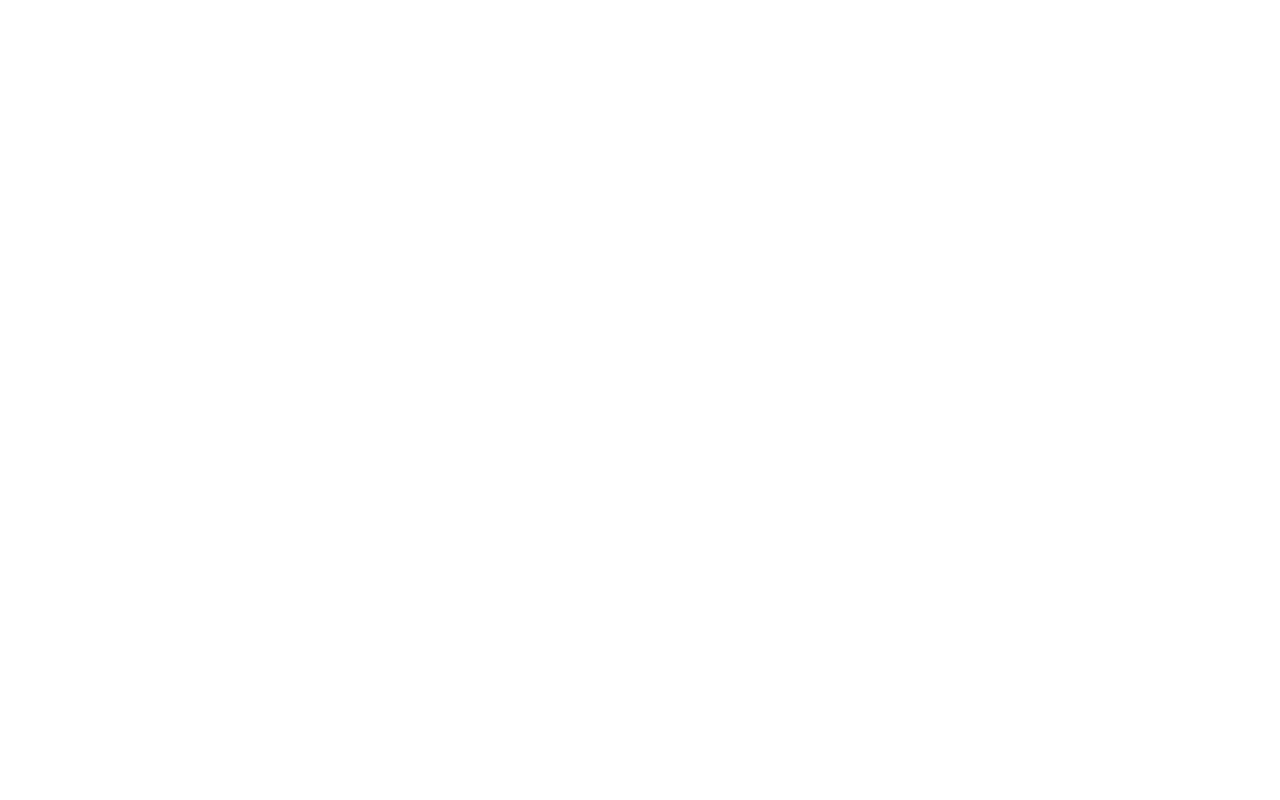
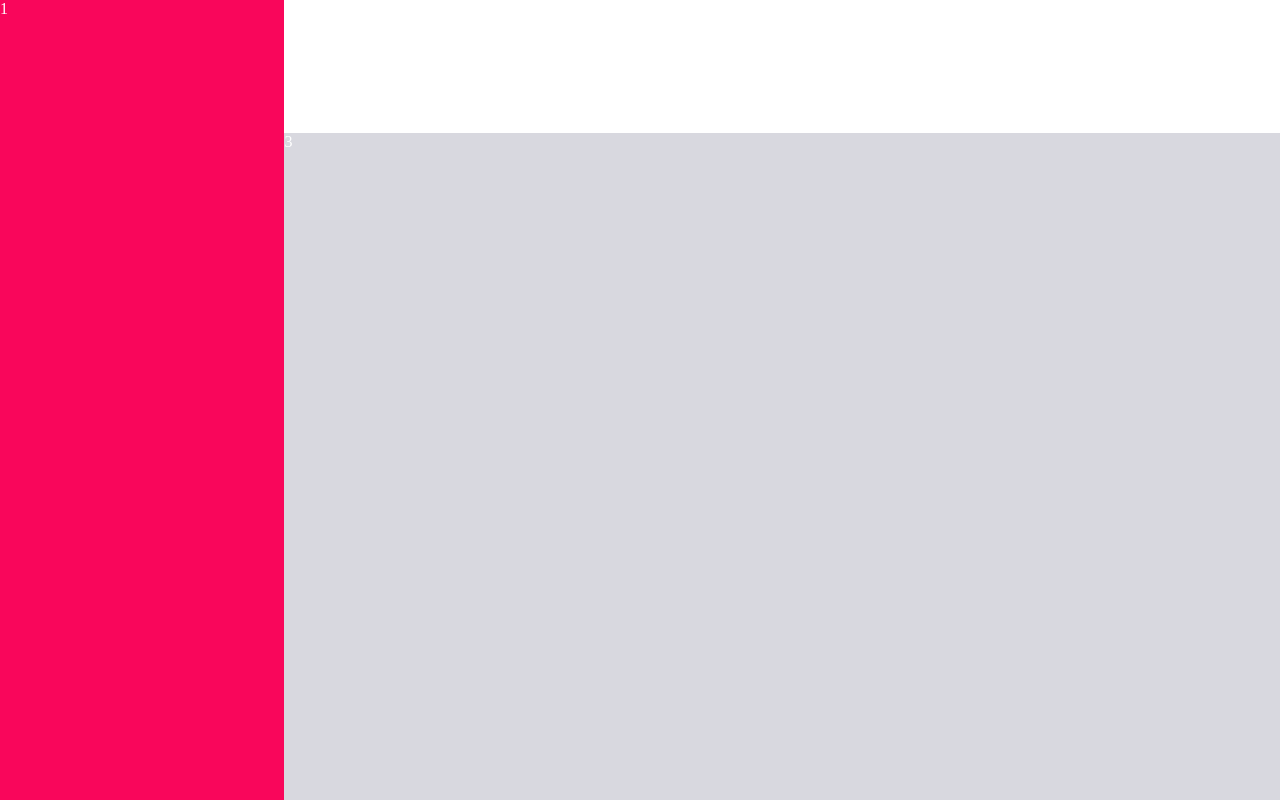
Before and after one commit to WilliamG-1/Admin-Dashboard, a plain HTML site: page index.html in a window 1280 px wide. Drawn offline with Linux system fonts and the light colour scheme.

Commit message:
created basic dashboard skeleton

```diff
--- a/index.html
+++ b/index.html
@@ -4,9 +4,20 @@
     <meta charset="UTF-8">
     <meta http-equiv="X-UA-Compatible" content="IE=edge">
     <meta name="viewport" content="width=device-width, initial-scale=1.0">
-    <title>Document</title>
+    <title>Dashboard</title>
+    <link rel="stylesheet" href="style.css">
 </head>
 <body>
+    <div class="sidebar">
+        1
+    </div>
 
+    <div class="header">
+        2
+    </div>
+
+    <div class="content">
+        3
+    </div>
 </body>
 </html>
--- /dev/null
+++ b/style.css
@@ -0,0 +1,26 @@
+:root{
+    --main-color: #F9065B;
+    --highlight-color: #06F9A4;
+}
+*{
+    margin: 0;
+    padding: 0;
+    color: white;
+}
+body{
+    height: 100vh;
+    display: grid;
+    grid-template-columns: 2fr 7fr;
+    grid-template-rows: 1fr 5fr;
+    background-color: rgb(156, 153, 153);
+}
+.sidebar{
+    background-color: var(--main-color);
+    grid-row: 1 / 3;
+}
+.header{
+    background-color: white;
+}
+.content{
+    background-color: rgb(216, 216, 223);
+}
```
Also changed, not shown: source.js (added).
